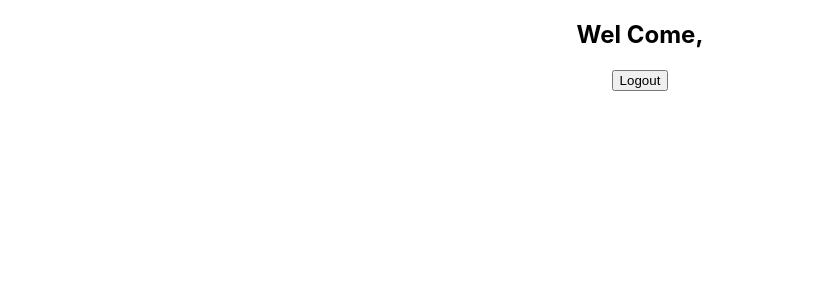
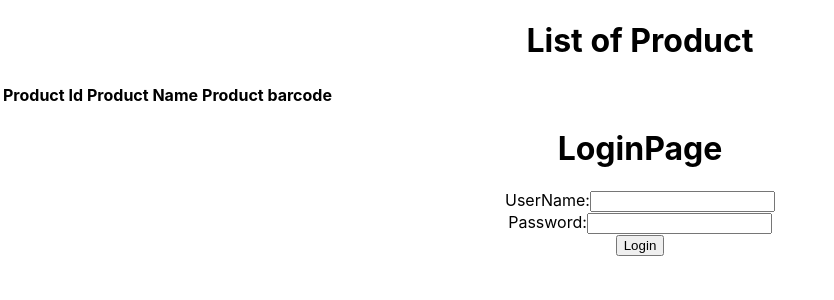
Before and after one commit to umur/waa-june-2022-intro-react, a React (Create React App) app in the folder lab_7/: page / in a window 1280 px wide. Shown: the top 300 px of the page, without its empty margins (0-834 px from the left). Built offline with nearby package versions, Linux system fonts and the light colour scheme.

Commit message:
product added

```diff
--- a/lab_7/src/App.js
+++ b/lab_7/src/App.js
@@ -3,6 +3,8 @@ import './App.css';
 import React,{useState} from 'react';
 import LoginForm from './components/login'
 import Signup from './components/signup';
+import HomePage from './components/homePage'
+import Product from './components/product';
 
 function App() {
   const admin ={
@@ -21,8 +23,10 @@ function App() {
 
   return(
     <div className="App">
-
-     {(user.email !="") ? (
+    <div className='product'>
+       <Product/>
+    </div>
+     {(user.email ="") ? (
       <div className='welcome'>
         <h2>Wel Come,<span>{user.name}</span></h2>
         <button>Logout</button>
--- /dev/null
+++ b/lab_7/src/components/homePage.jsx
@@ -0,0 +1,9 @@
+import React from 'react'
+
+export default function homePage() {
+
+
+  return (
+    <div>homePage</div>
+  )
+}
--- /dev/null
+++ b/lab_7/src/components/product.jsx
@@ -0,0 +1,22 @@
+import React,{useState} from 'react'
+
+const Product = () => {
+    const [product,setProduct] = useState([])
+  return (
+    <div className='pro-ctn'>
+        <h1 className='text'>List of Product</h1>
+        <table className='prodcutList'>
+   <thead>
+    <th>Product Id</th>
+    <th>Product Name</th>
+    <th>Product barcode</th>
+   </thead>
+
+        </table>
+
+    </div>
+
+  )
+}
+
+export default Product
```
